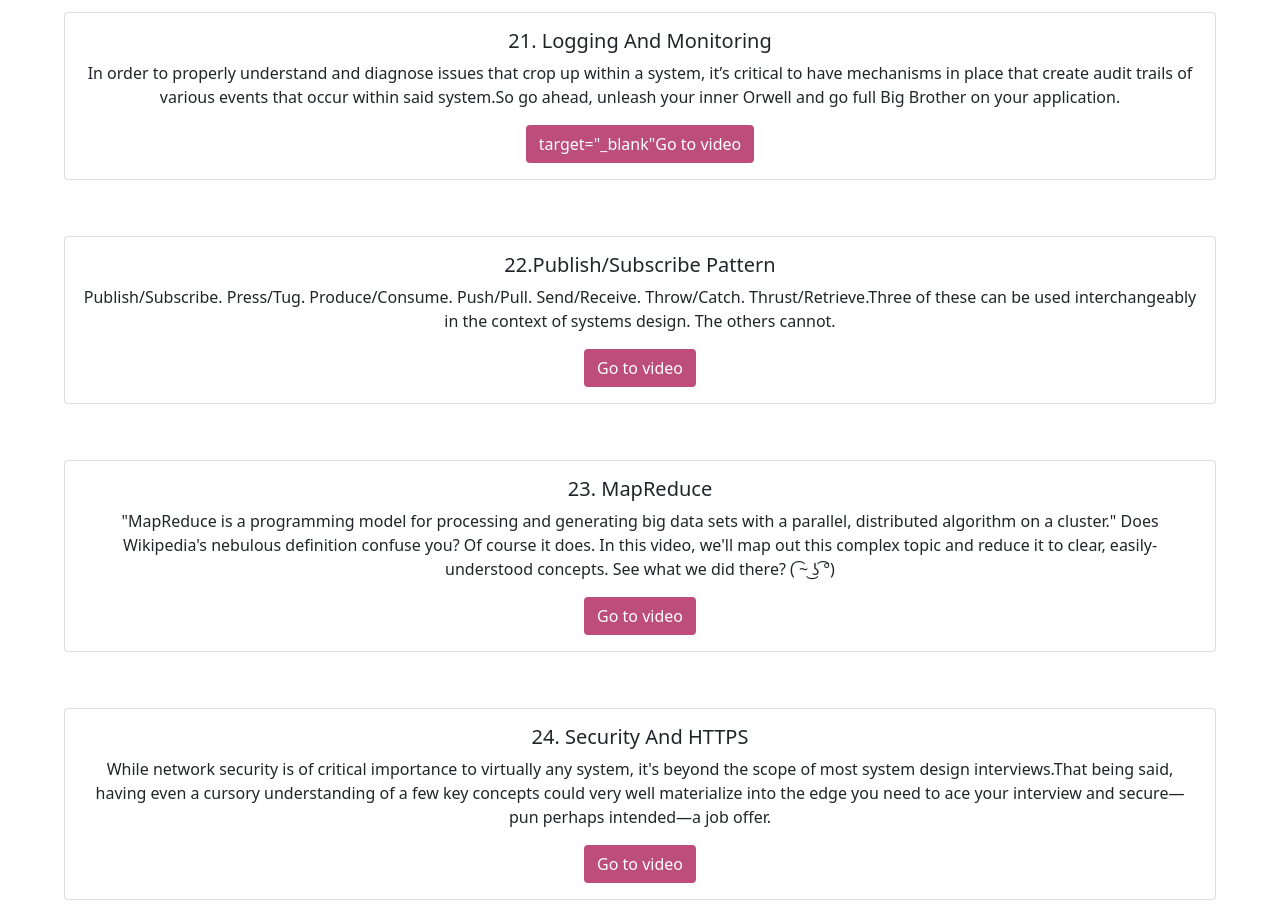
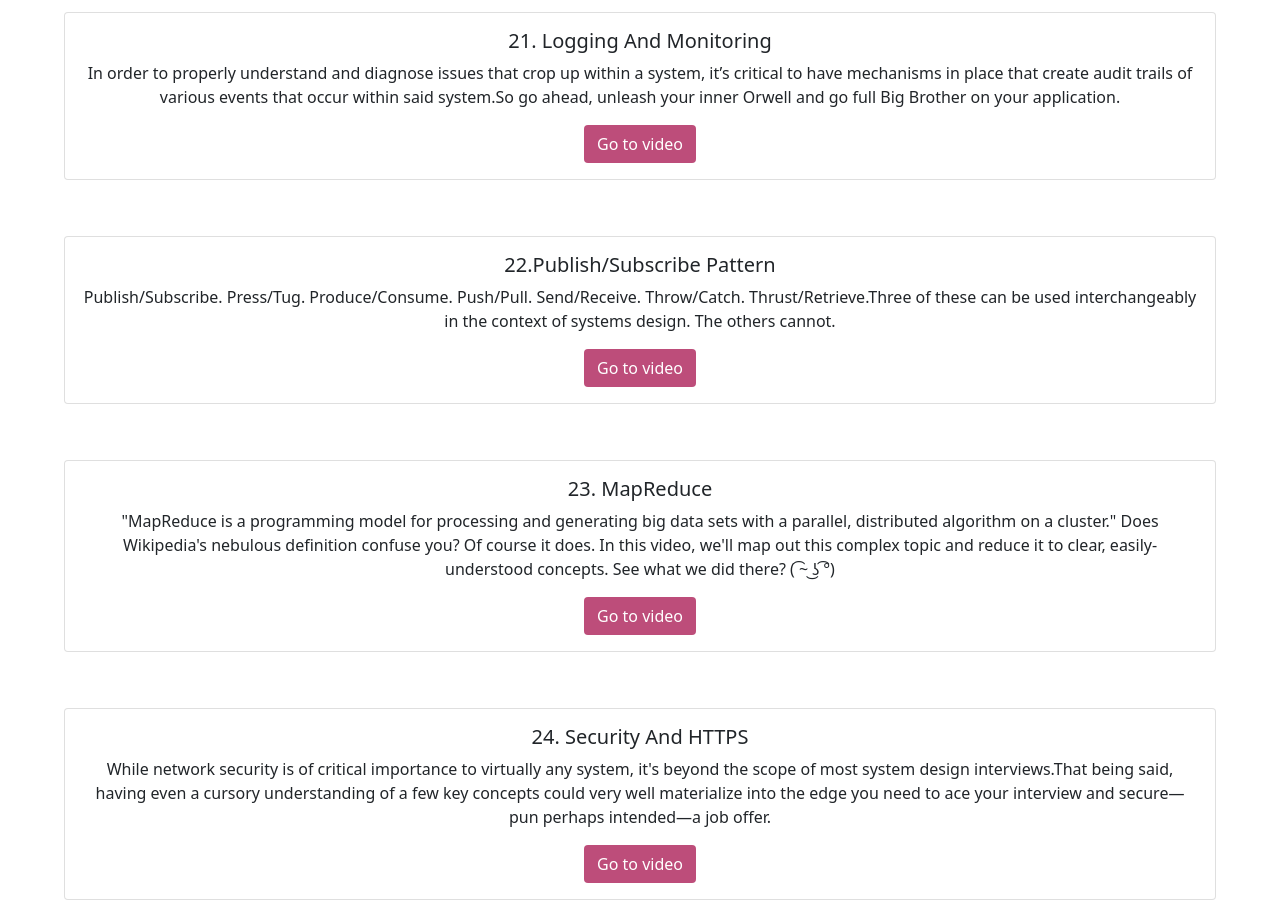
Before and after one commit to unnati-14/SystemGuru, a React (Create React App) app: page /concept in a window 1280 px wide. Shown: the part 4800-5722 px from the top of the page. Built offline with nearby package versions, Linux system fonts and the light colour scheme.

Commit message:
added all videos

```diff
--- a/src/Components/Concept.js
+++ b/src/Components/Concept.js
@@ -1,6 +1,7 @@
 import React, { Fragment } from 'react';
 import '../Style/Concept.css';
 import '../Style/Navbar.css'
+
 
 export default function Concept() {
   return(
@@ -85,14 +86,14 @@ export default function Concept() {
       <h5 className="card-title">9. Proxies</h5>
       <p className="card-text">Often used by nefarious hackers to conceal their identity and obfuscate their location, these special intermediary servers boast many important real-life applications within the context of caching, access control, and censorship bypassing,
       amongst other things.</p>
-      <a href="#" className="btn " style={{backgroundColor:"#bd4d7a",color:"white"}}>Go to video</a>
+      <a href="https://youtu.be/U0umMDqyT-U" className="btn " style={{backgroundColor:"#bd4d7a",color:"white"}} target="_blank">Go to video</a>
     </div>
   </div>
   <div className="card text-center">
     <div className="card-body">
       <h5 className="card-title">10. Load Balancers</h5>
       <p className="card-text">Relentlessly distributing network requests across multiple servers, these digital traffic cops act as watchful guardians for your system, ensuring that it operates at peak performance day and night.</p>
-      <a href="#" className="btn " style={{backgroundColor:"#bd4d7a",color:"white"}}>Go to video</a>
+      <a href="https://youtu.be/aCND1rAIIcQ" className="btn " style={{backgroundColor:"#bd4d7a",color:"white"}} target="_blank">Go to video</a>
     </div>
   </div>
   <div className="card text-center">
@@ -101,7 +102,7 @@ export default function Concept() {
       <p className="card-text">Hashing? Like from hash tables? Should be simple enough, right?
       The good news is that, yes, hashing like from hash tables.
       The bad news is that, no, not simple enough. The video duration and thumbnail should be ominously indicative.</p>
-      <a href="#" className="btn " style={{backgroundColor:"#bd4d7a",color:"white"}}>Go to video</a>
+      <a href="https://youtu.be/44RP1G-6wDE" className="btn " style={{backgroundColor:"#bd4d7a",color:"white"}} target="_blank">Go to video</a>
     </div>
   </div>
   <div className="card text-center">
@@ -109,7 +110,7 @@ export default function Concept() {
       <h5 className="card-title">12. Relational Databases</h5>
       <p className="card-text">Tables and ACID.No, we're not describing a drug lord's desk, but rather referring to key properties of relational databases.
       There's a lot of material to cover here, so hit the play button, kick back, and get ready to store tons of knowledge in the biggest database of them all: your brain.</p>
-      <a href="#" className="btn " style={{backgroundColor:"#bd4d7a",color:"white"}} target="_blank">Go to video</a>
+      <a href="https://youtu.be/nTYm0YJCIV0" className="btn " style={{backgroundColor:"#bd4d7a",color:"white"}} target="_blank">Go to video</a>
     </div>
   </div>
   <div className="card text-center">
@@ -123,7 +124,7 @@ export default function Concept() {
     <div className="card-body">
       <h5 className="card-title">14. Specialized Storage Paradigms</h5>
       <p className="card-text">Yup. This is another video about storage.Nope. This isn't the last video about storage</p>
-      <a href="#" className="btn " style={{backgroundColor:"#bd4d7a",color:"white"}}>Go to video</a>
+      <a href="https://youtu.be/AnZrbAw1_Ac" className="btn " style={{backgroundColor:"#bd4d7a",color:"white"}} target="_blank">Go to video</a>
     </div>
   </div>
   <div className="card text-center">
@@ -131,7 +132,7 @@ export default function Concept() {
       <h5 className="card-title">15. Replication And Sharding</h5>
       <p className="card-text">A system's performance is often only as good as its database's; optimize the latter, and watch as the former improves in tandem!
       On that note, in this video we'll examine how data redundancy and data partitioning techniques can be used to enhance a system's fault tolerance, throughput, and overall reliability.</p>
-      <a href="#" className="btn " style={{backgroundColor:"#bd4d7a",color:"white"}}>Go to video</a>
+      <a href="https://youtu.be/bUslyM6T3uE" className="btn " style={{backgroundColor:"#bd4d7a",color:"white"}} target="_blank">Go to video</a>
     </div>
   </div>
   <div className="card text-center">
@@ -139,14 +140,14 @@ export default function Concept() {
       <h5 className="card-title">16. Leader Election</h5>
       <p className="card-text">Citizens in a society typically elect a leader by voting for their preferred candidate. But how do servers in a distributed system choose a master node? Via algorithms of course!
       This form of algorithmic democracy is known as "leader election", though we personally think "algorithmocracy" sounds way cooler.</p>
-      <a href="#" className="btn " style={{backgroundColor:"#bd4d7a",color:"white"}}>Go to video</a>
+      <a href="https://youtu.be/MINoLGVcNCM" className="btn " style={{backgroundColor:"#bd4d7a",color:"white"}} target="_blank">Go to video</a>
     </div>
   </div>
   <div className="card text-center">
     <div className="card-body">
       <h5 className="card-title">17. Peer-To-Peer Networks</h5>
       <p className="card-text">Equality for all.Sharing is caring.Unity makes strength.The more the merrier.Teamwork makes the dream work.Welcome to peer-to-peer networks!</p>
-      <a href="#" className="btn " style={{backgroundColor:"#bd4d7a",color:"white"}} target="_blank">Go to video</a>
+      <a href="https://youtu.be/8Ggytvg7JUc" className="btn " style={{backgroundColor:"#bd4d7a",color:"white"}} target="_blank">Go to video</a>
     </div>
   </div>
   <div className="card text-center">
@@ -154,35 +155,35 @@ export default function Concept() {
       <h5 className="card-title">18. Polling And Streaming</h5>
       <p className="card-text">You can think of polling and streaming kind of like a classroom; sometimes students ask the teacher lots of questions, and other times they quiet down and listen attentively to the teacher's lecture.
       Now fire up the video and get ready to stream; you won't be able to poll here. Class is in session!</p>
-      <a href="#" className="btn " style={{backgroundColor:"#bd4d7a",color:"white"}} target="_blank">Go to video</a>
+      <a href="https://youtu.be/YtcaKWA9OFg" className="btn " style={{backgroundColor:"#bd4d7a",color:"white"}} target="_blank">Go to video</a>
     </div>
   </div>
   <div className="card text-center">
     <div className="card-body">
       <h5 className="card-title">19. Configuration</h5>
       <p className="card-text">The config file is like the genome of a computer application; it stores parameters that define your system's critical settings, much like your DNA stores the genes that define your physical characteristics.Unlike its biological counterpart though, the config file is easily editable. No gene therapy needed!</p>
-      <a href="#" className="btn " style={{backgroundColor:"#bd4d7a",color:"white"}} target="_blank">Go to video</a>
+      <a href="https://youtu.be/u3Kq2buPI5I" className="btn " style={{backgroundColor:"#bd4d7a",color:"white"}} target="_blank">Go to video</a>
     </div>
   </div>
   <div className="card text-center">
     <div className="card-body">
       <h5 className="card-title">20. Rate Limiting</h5>
       <p className="card-text">*Poke**Poke**Poke**Po——*Too many pokes! You just got rate limited.</p>
-      <a href="#" className="btn " style={{backgroundColor:"#bd4d7a",color:"white"}} target="_blank">Go to video</a>
+      <a href="https://youtu.be/oFKiOoj1XWk" className="btn " style={{backgroundColor:"#bd4d7a",color:"white"}} target="_blank">Go to video</a>
     </div>
   </div>
   <div className="card text-center">
     <div className="card-body">
       <h5 className="card-title">21. Logging And Monitoring</h5>
       <p className="card-text">In order to properly understand and diagnose issues that crop up within a system, it’s critical to have mechanisms in place that create audit trails of various events that occur within said system.So go ahead, unleash your inner Orwell and go full Big Brother on your application.</p>
-      <a href="https://youtu.be/5KFG3h-RxqY" className="btn " style={{backgroundColor:"#bd4d7a",color:"white"}} target="_blank"> target="_blank"Go to video</a>
+      <a href="https://youtu.be/5KFG3h-RxqY" className="btn " style={{backgroundColor:"#bd4d7a",color:"white"}} target="_blank"> Go to video</a>
     </div>
   </div>
   <div className="card text-center">
     <div className="card-body">
       <h5 className="card-title">22.Publish/Subscribe Pattern</h5>
       <p className="card-text">Publish/Subscribe. Press/Tug. Produce/Consume. Push/Pull. Send/Receive. Throw/Catch. Thrust/Retrieve.Three of these can be used interchangeably in the context of systems design. The others cannot.</p>
-      <a href="#" className="btn " style={{backgroundColor:"#bd4d7a",color:"white"}} target="_blank">Go to video</a>
+      <a href="https://youtu.be/1xEC4bSUPyE" className="btn " style={{backgroundColor:"#bd4d7a",color:"white"}} target="_blank">Go to video</a>
     </div>
   </div>
   <div className="card text-center">
@@ -190,7 +191,7 @@ export default function Concept() {
       <h5 className="card-title">23. MapReduce</h5>
       <p className="card-text">"MapReduce is a programming model for processing and generating big data sets with a parallel, distributed algorithm on a cluster."
       Does Wikipedia's nebulous definition confuse you? Of course it does. In this video, we'll map out this complex topic and reduce it to clear, easily-understood concepts. See what we did there?  ( ͡~ ͜ʖ ͡°)</p>
-      <a href="#" className="btn " style={{backgroundColor:"#bd4d7a",color:"white"}} target="_blank">Go to video</a>
+      <a href="https://youtu.be/cv2HgIRM4Gg" className="btn " style={{backgroundColor:"#bd4d7a",color:"white"}} target="_blank">Go to video</a>
     </div>
   </div>
   <div className="card text-center">
--- a/src/Components/Navbar.js
+++ b/src/Components/Navbar.js
@@ -21,12 +21,12 @@ export default function Navbar() {
         <a className="list-group-item nav-link" href="https://youtu.be/J6FTOPSvJFc" target="_blank">Design The Reddit API</a>
         <a className="list-group-item nav-link" href="https://youtu.be/q9IbxgxFelw" target="_blank">Design Facebook News Feed</a>
         <a className="list-group-item nav-link" href="https://youtu.be/lu-pjUdCFDg" target="_blank">Design Google Drive</a>
-        <a className="list-group-item nav-link" href="https://youtu.be/G4B0NPeumzA" target="_blank">Design Netflix</a>
+        <a className="list-group-item nav-link" href="https://youtu.be/O-7VEB3k7pU" target="_blank">Design Netflix</a>
         <a className="list-group-item nav-link" href="https://youtu.be/TiwHLFBvVy8" target="_blank">Design The Uber API</a>
         <a className="list-group-item nav-link" href="https://youtu.be/TNuQO8m_Vmc" target="_blank">Design Tinder</a>
         <a className="list-group-item nav-link" href="https://youtu.be/RXF_E1WgdWg" target="_blank">Design Slack</a>
         <a className="list-group-item nav-link" href="https://youtu.be/pUL66hsXNxY" target="_blank">Design Airbnb</a>
-        <a className="list-group-item nav-link" href="Concept.js" target="_blank">Design The Twitch API</a>
+        <a className="list-group-item nav-link" href="https://youtu.be/4DA9Jvi8mQ8" target="_blank">Design The Twitch API</a>
       </ul>
       </div>
       <a href="/Solution Walkthrough.pdf" className="btn " style={{backgroundColor:"#bd4d7a",color:"white",marginTop:"3rem"}} target="_blank">Solution Walkthrough Pdf</a>
```
